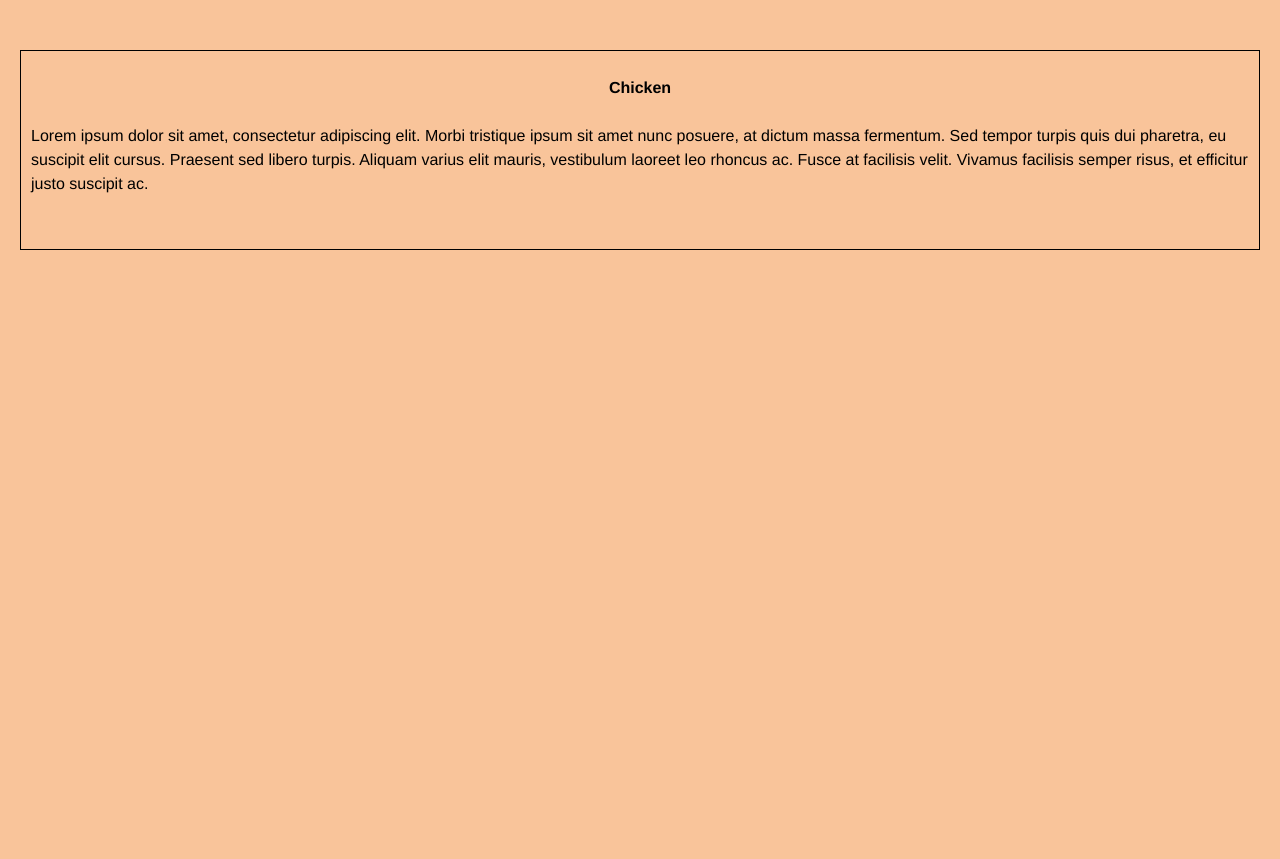
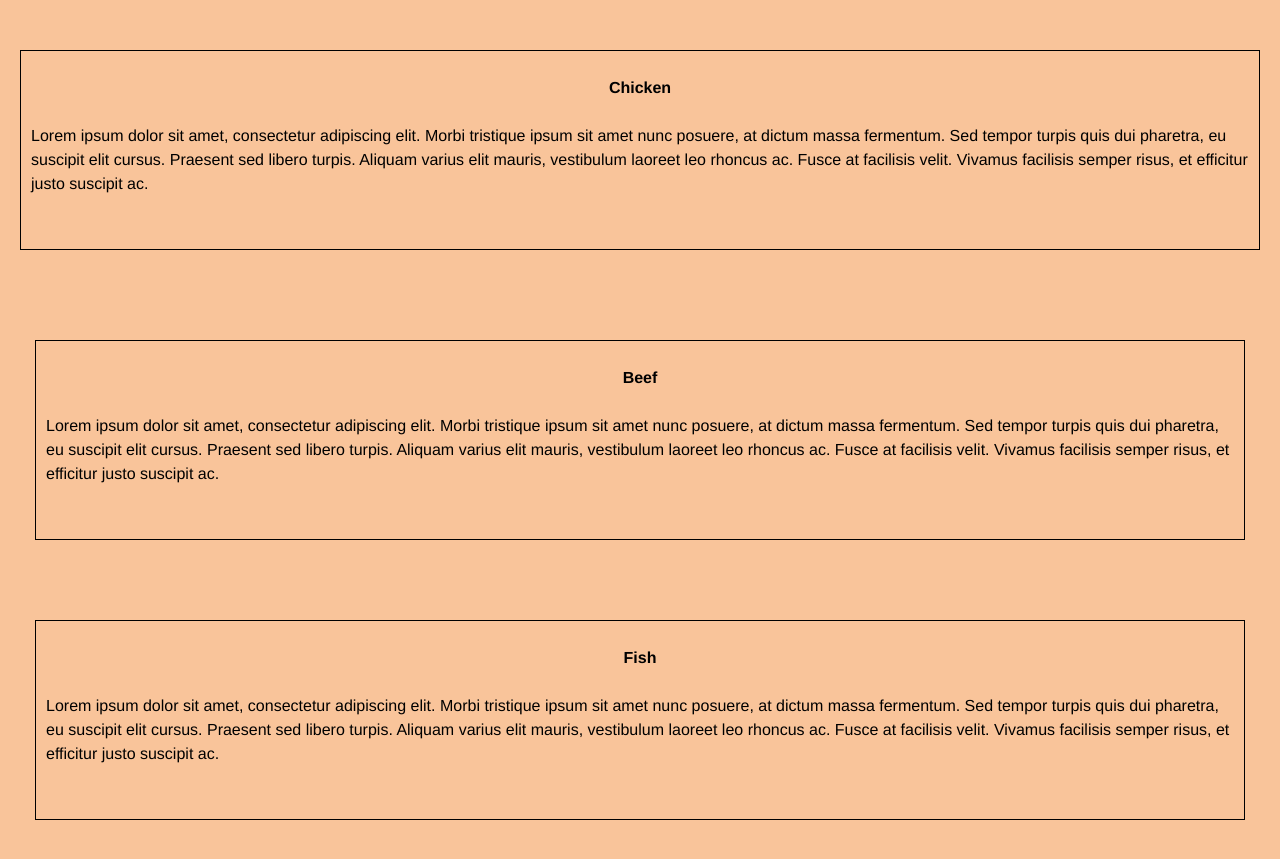
Before and after one commit to SakshiG1002/web-dev-module3.github.io, a plain HTML site: page index.html in a window 1280 px wide. Shown: the part 225-1084 px from the top of the page. Before the commit the page ends 800 px from the top, so only its background shows below. Drawn offline with nearby package versions, Linux system fonts and the light colour scheme.

Commit message:
Update index.html

```diff
--- a/index.html
+++ b/index.html
@@ -63,20 +63,31 @@
 </div>
 
   </section>
+	<div class="container-fluid col-sm-12">
+		<section class="mycontent" id="chicken">
+		<div class="chicken_title" >
+			Beef
+		</div>
+		<br>
+		<p>
+			Lorem ipsum dolor sit amet, consectetur adipiscing elit. Morbi tristique ipsum sit amet nunc posuere, at dictum massa fermentum. Sed tempor turpis quis dui pharetra, eu suscipit elit cursus. Praesent sed libero turpis. Aliquam varius elit mauris, vestibulum laoreet leo rhoncus ac. Fusce at facilisis velit. Vivamus facilisis semper risus, et efficitur justo suscipit ac.
+		</p>
+		</section>
+	</div>
+	<div class="container-fluid col-sm-12">
+		<section class="mycontent" id="chicken">
+		<div class="chicken_title" >
+			Fish
+		</div>
+		<br>
+		<p>
+			Lorem ipsum dolor sit amet, consectetur adipiscing elit. Morbi tristique ipsum sit amet nunc posuere, at dictum massa fermentum. Sed tempor turpis quis dui pharetra, eu suscipit elit cursus. Praesent sed libero turpis. Aliquam varius elit mauris, vestibulum laoreet leo rhoncus ac. Fusce at facilisis velit. Vivamus facilisis semper risus, et efficitur justo suscipit ac.
+		</p>
+		</section>
+	</div>
+</div>
 
-
-
-
-
-
-
-
-
-
-
-
-
-
+  </section>
  <script src="https://code.jquery.com/jquery-3.5.1.slim.min.js" integrity="sha384-DfXdz2htPH0lsSSs5nCTpuj/zy4C+OGpamoFVy38MVBnE+IbbVYUew+OrCXaRkfj" crossorigin="anonymous"></script>
 <script src="https://cdn.jsdelivr.net/npm/popper.js@1.16.0/dist/umd/popper.min.js" integrity="sha384-Q6E9RHvbIyZFJoft+2mJbHaEWldlvI9IOYy5n3zV9zzTtmI3UksdQRVvoxMfooAo" crossorigin="anonymous"></script>
 <script src="https://stackpath.bootstrapcdn.com/bootstrap/4.5.0/js/bootstrap.min.js" integrity="sha384-OgVRvuATP1z7JjHLkuOU7Xw704+h835Lr+6QL9UvYjZE3Ipu6Tp75j7Bh/kR0JKI" crossorigin="anonymous"></script>
```
